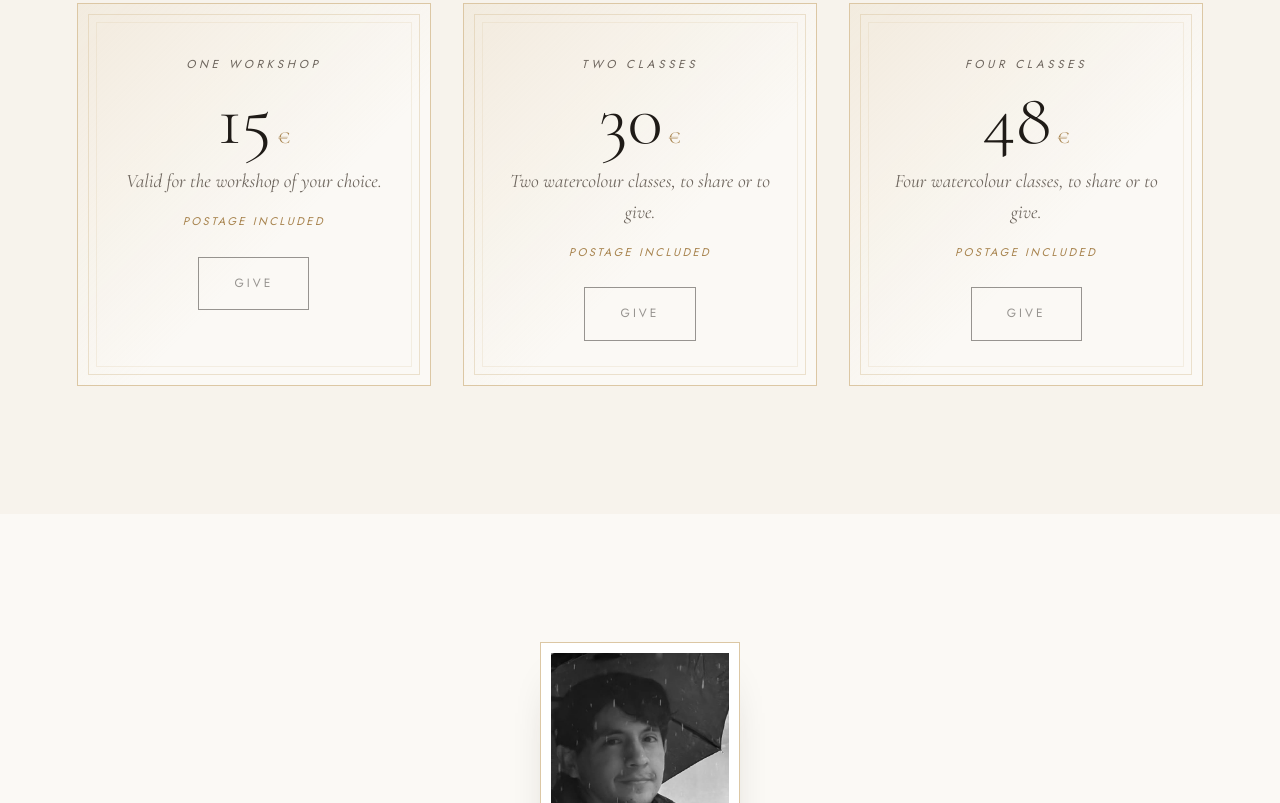
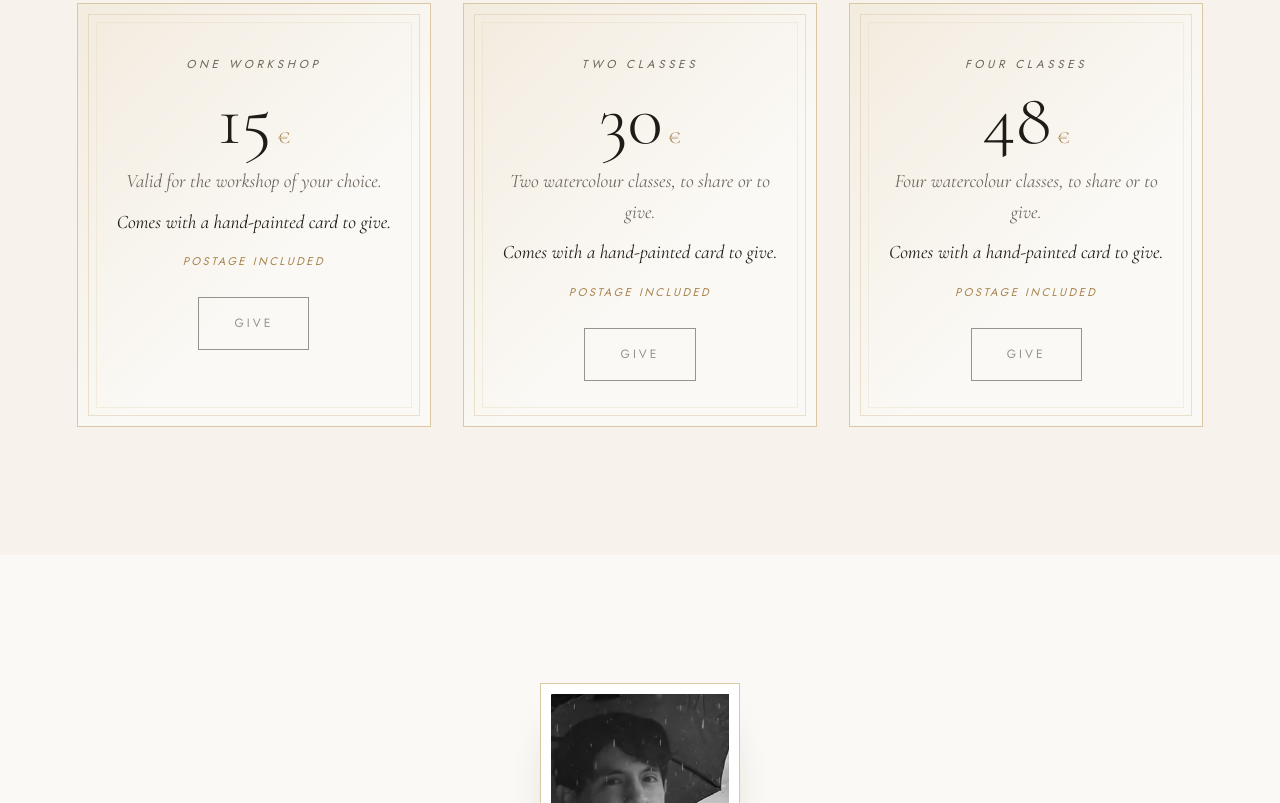
Before and after one commit to RicBar10/atelier-aquarelle-site, a plain HTML site: page index.html in a window 1280 px wide. Shown: the part 4735-5538 px from the top of the page. Drawn offline with nearby package versions, Linux system fonts and the light colour scheme.

Commit message:
Bons cadeaux : mention d'une carte peinte à la main offerte (FR/EN/ES)
Co-Authored-By: Claude Haiku 5.5 <noreply@anthropic.com>
Claude-Session: https://claude.ai/code/session_01JLdyDoFwHNp5crFVy53tor

```diff
--- a/index.html
+++ b/index.html
@@ -271,6 +271,7 @@
   .bon .montant { font-size: 4.6rem; font-weight: 300; line-height: 1; color: var(--encre); margin: .6rem 0; }
   .bon .montant small { font-size: 1.4rem; color: var(--or); }
   .bon p { color: var(--gris); font-style: italic; }
+  .bon .carte-offerte { color: var(--encre); margin-top: .6rem; }
   .bon .envoi { font-family: var(--sans); font-size: .7rem; letter-spacing: .22em; text-transform: uppercase; color: var(--or); margin-top: 1rem; }
   .bon .btn { margin-top: 1.6rem; }
 
@@ -494,6 +495,7 @@
         <p class="label" data-i18n="bon_un_label"></p>
         <div class="montant">15<small> €</small></div>
         <p data-i18n="bon_un_texte"></p>
+        <p class="carte-offerte" data-i18n="bon_carte"></p>
         <p class="envoi" data-i18n="bon_envoi"></p>
         <a class="btn" href="#" data-lien="bon15" data-i18n="offrir"></a>
       </div>
@@ -501,6 +503,7 @@
         <p class="label" data-i18n="bon_noel_label"></p>
         <div class="montant">30<small> €</small></div>
         <p data-i18n="bon_noel_texte"></p>
+        <p class="carte-offerte" data-i18n="bon_carte"></p>
         <p class="envoi" data-i18n="bon_envoi"></p>
         <a class="btn" href="#" data-lien="bon30" data-i18n="offrir"></a>
       </div>
@@ -508,6 +511,7 @@
         <p class="label" data-i18n="bon_quatre_label"></p>
         <div class="montant">48<small> €</small></div>
         <p data-i18n="bon_quatre_texte"></p>
+        <p class="carte-offerte" data-i18n="bon_carte"></p>
         <p class="envoi" data-i18n="bon_envoi"></p>
         <a class="btn" href="#" data-lien="bon48" data-i18n="offrir"></a>
       </div>
@@ -595,6 +599,7 @@
       contact_lead: "Réservations par Instagram ou WhatsApp, en français, espagnol ou anglais.",
       soon: "Bientôt disponible",
       alt_portrait: "Portrait de Rickart, peintre aquarelliste",
+      bon_carte: "Accompagné d'une carte peinte à la main à offrir.",
       bon_un_label: "Un atelier", bon_un_texte: "Valable pour l'atelier de votre choix.",
       bon_noel_label: "Deux cours", bon_noel_texte: "Deux cours d'aquarelle, à partager ou à offrir.",
       bon_quatre_label: "Quatre cours", bon_quatre_texte: "Quatre cours d'aquarelle, à partager ou à offrir.",
@@ -643,6 +648,7 @@
       contact_lead: "Bookings via Instagram or WhatsApp, in French, Spanish or English.",
       soon: "Coming soon",
       alt_portrait: "Portrait of Rickart, watercolour painter",
+      bon_carte: "Comes with a hand-painted card to give.",
       bon_un_label: "One workshop", bon_un_texte: "Valid for the workshop of your choice.",
       bon_noel_label: "Two classes", bon_noel_texte: "Two watercolour classes, to share or to give.",
       bon_quatre_label: "Four classes", bon_quatre_texte: "Four watercolour classes, to share or to give.",
@@ -691,6 +697,7 @@
       contact_lead: "Reservas por Instagram o WhatsApp, en francés, español o inglés.",
       soon: "Próximamente",
       alt_portrait: "Retrato de Rickart, pintor de acuarela",
+      bon_carte: "Incluye una tarjeta pintada a mano para regalar.",
       bon_un_label: "Un taller", bon_un_texte: "Válido para el taller que elijas.",
       bon_noel_label: "Dos clases", bon_noel_texte: "Dos clases de acuarela, para compartir o regalar.",
       bon_quatre_label: "Cuatro clases", bon_quatre_texte: "Cuatro clases de acuarela, para compartir o regalar.",
```
